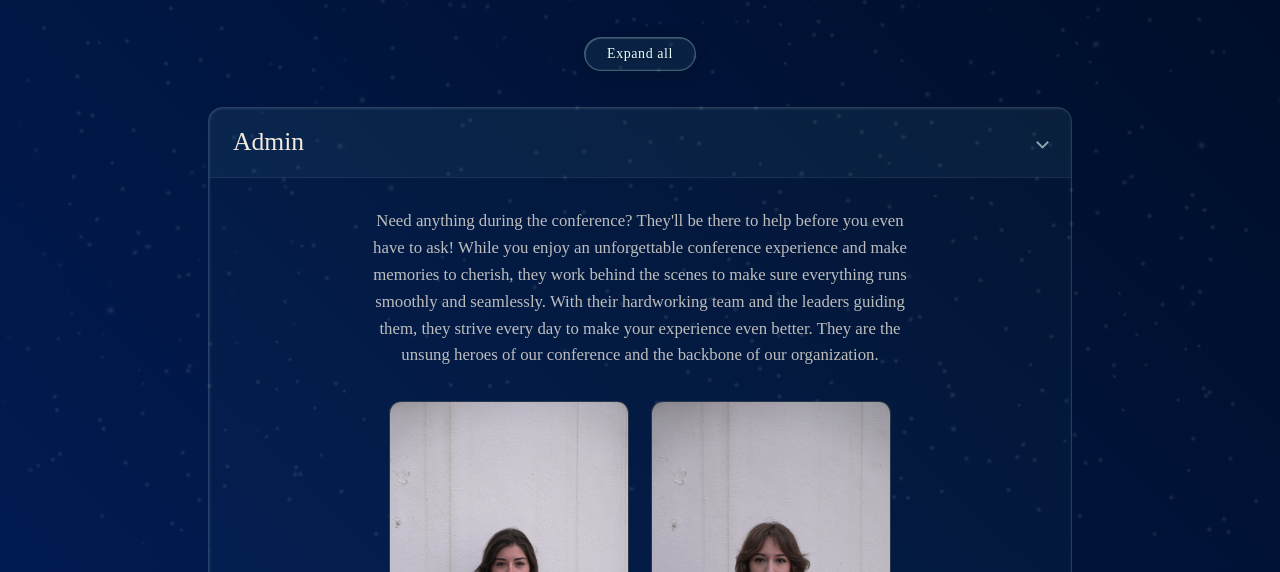
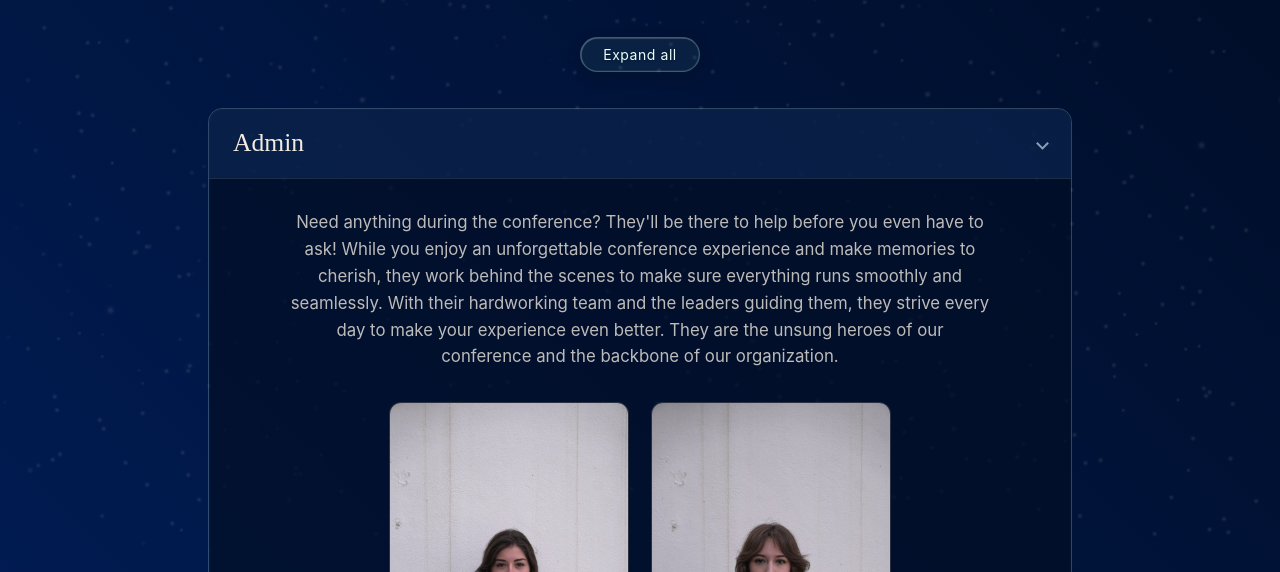
Before and after one commit to vylt-gh/ykmun-website, a plain HTML site: page team.html in a window 1280 px wide. Both pictures are taken after a click on the heading "Admin". Shown: the part 228-800 px from the top of the page. Drawn offline with Linux system fonts and the light colour scheme.

Commit message:
team: make card backgrounds more opaque and use sans-serif body

```diff
--- a/team.css
+++ b/team.css
@@ -23,8 +23,12 @@ body {
     background-color: var(--navy-2);
     background-image: linear-gradient(45deg, var(--navy-1), var(--navy-2));
     color: var(--cream);
+    font-family: 'Inter', system-ui, -apple-system, 'Segoe UI', Roboto, Helvetica, Arial, sans-serif;
+    -webkit-text-size-adjust: 100%;
+}
+
+h1, h2, h3, h4 {
     font-family: 'Liberation Serif', 'Times New Roman', Times, serif;
-    -webkit-text-size-adjust: 100%;
 }
 
 .sky {
@@ -134,7 +138,7 @@ h1 {
 .dept {
     max-width: 54rem;
     margin-inline: auto;
-    border: 1px solid rgba(215, 255, 250, 0.18);
+    border: 1px solid rgba(215, 255, 250, 0.22);
     border-radius: 14px;
     overflow: hidden;
     box-shadow: inset 1px 1px 2px rgba(240, 255, 253, 0.12),
@@ -159,7 +163,7 @@ h1 {
     justify-content: space-between;
     gap: 16px;
     padding: clamp(14px, 2.4vmin, 20px) clamp(18px, 3vmin, 28px);
-    background: rgba(122, 226, 208, 0.045);
+    background: rgba(6, 26, 62, 0.78);
     cursor: pointer;
     user-select: none;
     list-style: none;
@@ -173,7 +177,7 @@ h1 {
 }
 
 .dept-summary:hover {
-    background: rgba(122, 226, 208, 0.09);
+    background: rgba(12, 38, 82, 0.85);
 }
 
 .dept-summary:focus-visible {
@@ -212,7 +216,7 @@ h1 {
 }
 
 .dept[open] > .dept-summary {
-    background: rgba(122, 226, 208, 0.075);
+    background: rgba(10, 34, 74, 0.82);
 }
 
 .dept[open]:not(.is-closing) .dept-arrow {
@@ -221,8 +225,8 @@ h1 {
 
 .dept-body {
     padding: clamp(20px, 3.8vmin, 36px) clamp(16px, 3vmin, 28px);
-    background: rgba(122, 226, 208, 0.025);
-    border-top: 1px solid rgba(215, 255, 250, 0.1);
+    background: rgba(2, 14, 38, 0.72);
+    border-top: 1px solid rgba(215, 255, 250, 0.12);
 }
 
 @media (prefers-reduced-motion: reduce) {
@@ -266,7 +270,7 @@ h1 {
     aspect-ratio: 3 / 4;
     border: 1px solid rgba(242, 236, 224, 0.16);
     border-radius: 12px;
-    background: rgba(3, 12, 32, 0.5);
+    background: rgba(3, 12, 32, 0.75);
     font-size: clamp(22px, 3.2vmin, 30px);
     letter-spacing: 0.08em;
     color: rgba(242, 236, 224, 0.42);
@@ -280,7 +284,7 @@ h1 {
     object-fit: cover;
     border: 1px solid rgba(242, 236, 224, 0.16);
     border-radius: 12px;
-    background: rgba(3, 12, 32, 0.5);
+    background: rgba(3, 12, 32, 0.75);
 }
 
 .member-name {
```
